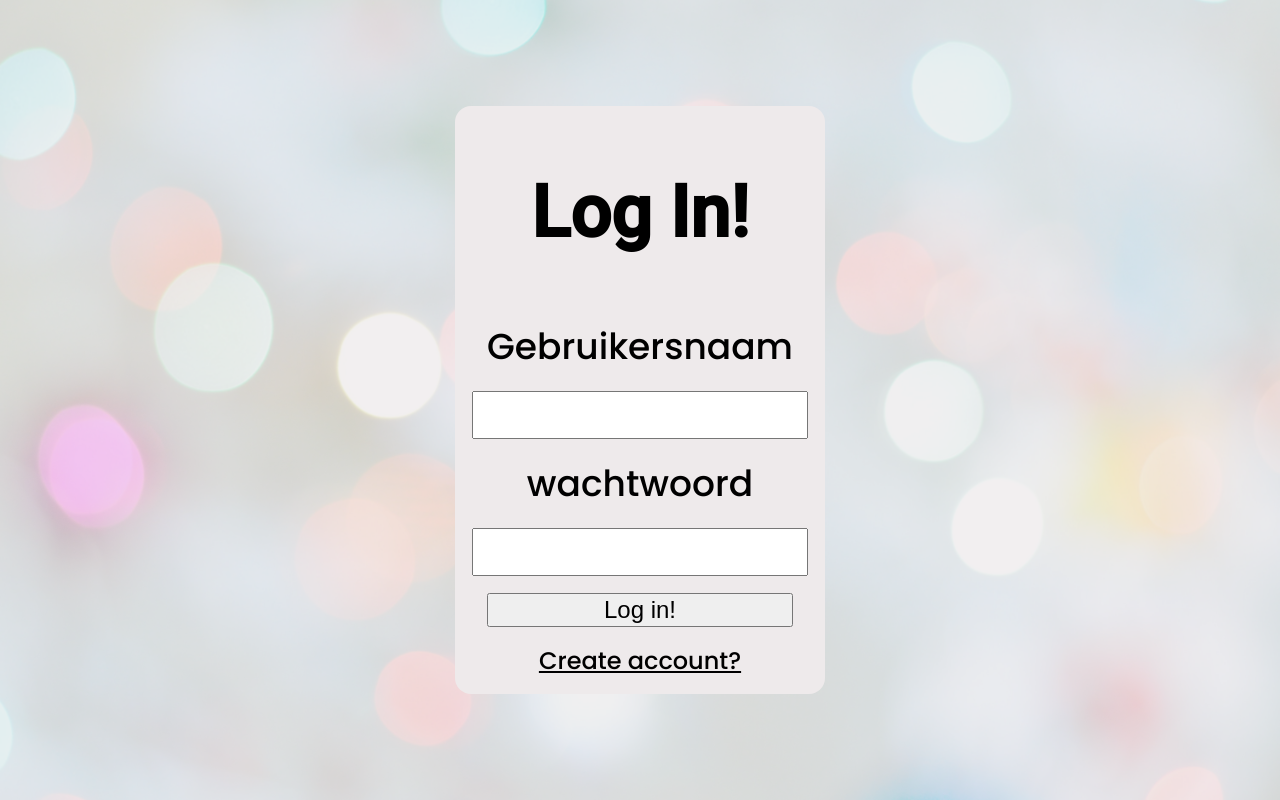
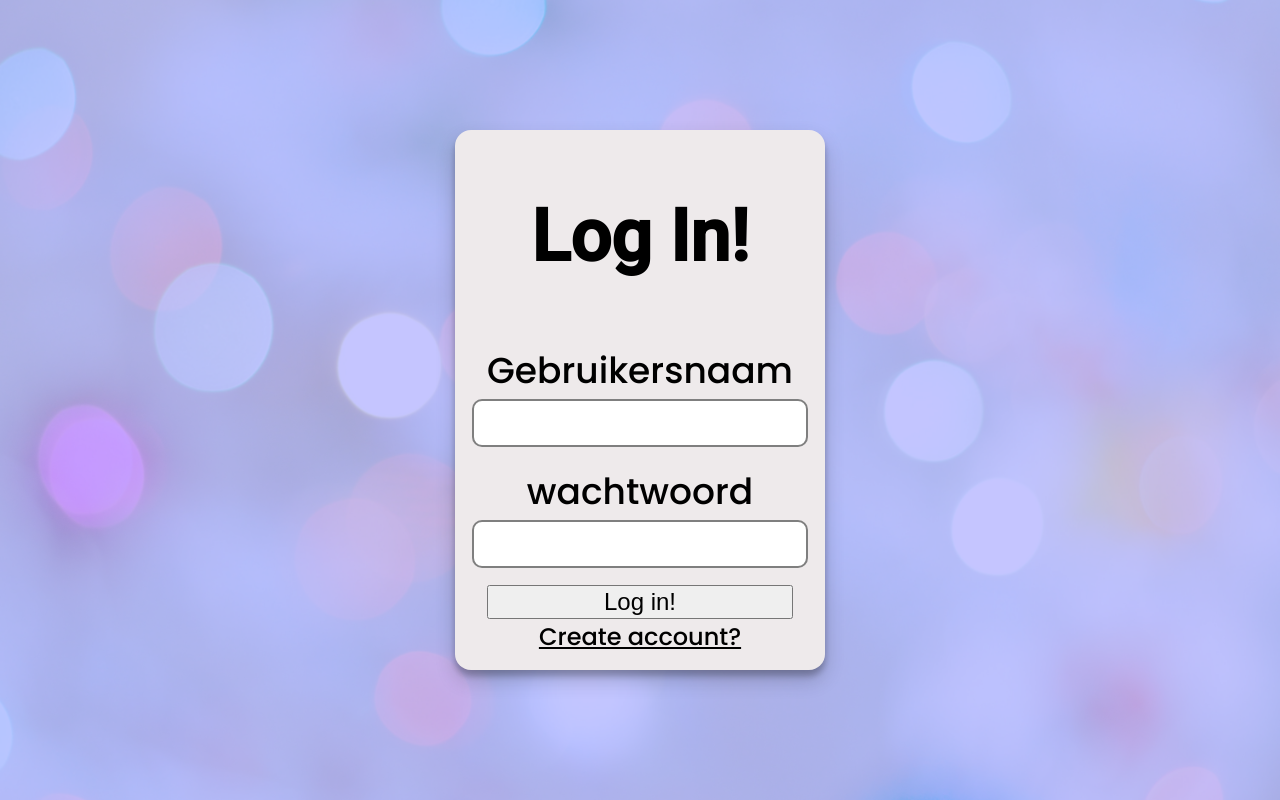
Before and after one commit to elisa1rietveld/schizofreniewebsite, a PHP site: page /php/login.php in a window 1280 px wide. Run offline with PHP 8.4, Linux system fonts and the light colour scheme; style sheets or scripts are compiled from the project's sources; some web fonts are replaced.

Commit message:
Login update
- To be a nice guy I have switched up the background color of the login and register page with a hue of blue.
- I made the login/register input borders a bit thicker and ligther.
- Also made them a little rounder using border radius
- made a nice box shadow for the login box

```diff
--- a/php/Controllers/Admin.php
+++ b/php/Controllers/Admin.php
@@ -12,7 +12,7 @@ if (!$verify->userType($_SESSION['user'], 88)) {
 
 $db->query('SELECT UserId,Username
             FROM Users
-            WHERE userRole = 1;');
+            ORDER BY userRole DESC;');
 
 $result = $db->resultSet();
 
--- a/scss/login.scss
+++ b/scss/login.scss
@@ -3,6 +3,10 @@
 
 html,body{
     font-family: 'Poppins', sans-serif !important;
+
+}
+body{
+    background-color: rgba($blue, 0.3);
 }
 
 .container {
@@ -18,6 +22,7 @@ html,body{
     background-color: $bg;
     padding: 1rem;
     border-radius: 1rem;
+    box-shadow: rgba(0, 0, 0, 0.19) 0px 10px 20px, rgba(0, 0, 0, 0.23) 0px 6px 6px;
 }
 
 h1 {
@@ -37,11 +42,14 @@ form{
     label,button {
         text-align: center;
         margin: 1rem;
+        margin-bottom: 0;
     }
     input {
         font-size: 24px;
         padding: 0.5rem;
         margin: 1px;
+        border-radius: 10px;
+        border: 2px rgba($black, 0.5) solid;
     }
     #submit {
         font-size: 24px;
```
Also changed, not shown: php/Controllers/Profile.php (+8 -0 lines), php/Lib/User.php (deleted, +0 -7 lines).
